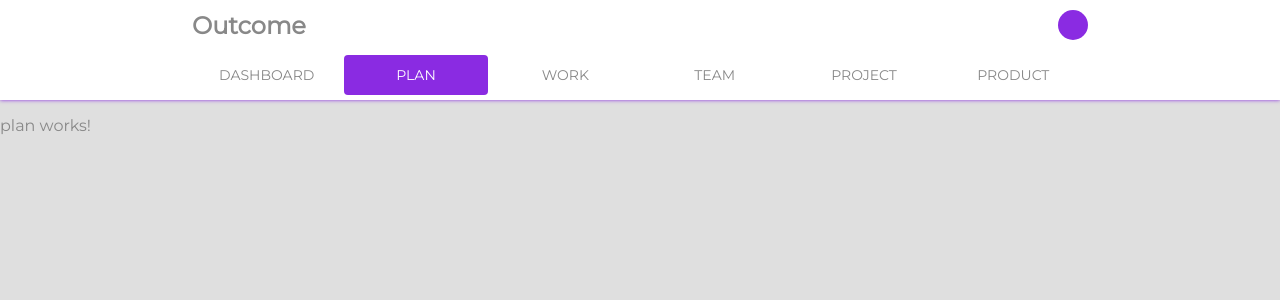
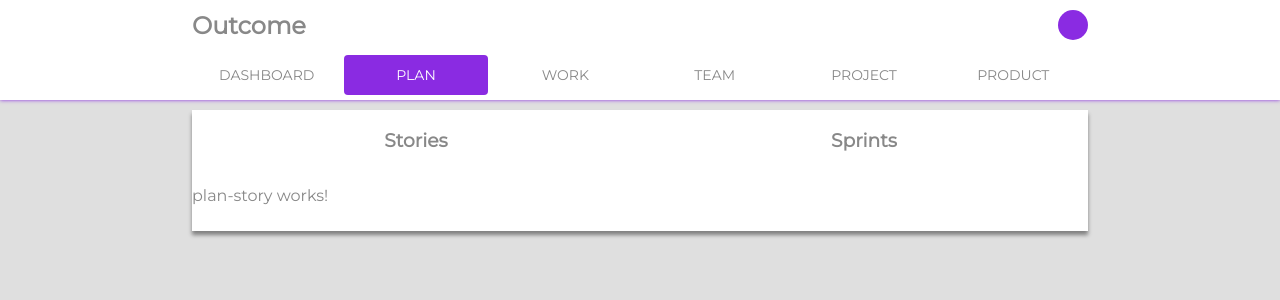
Before and after one commit to aatishrana/outcome-ng, an Angular app: page /plan in a window 1280 px wide. Shown: the top 300 px of the page. Built offline with nearby package versions, Linux system fonts and the light colour scheme.

Commit message:
started plan component

```diff
--- a/src/app/app.module.ts
+++ b/src/app/app.module.ts
@@ -13,6 +13,8 @@ import {TeamComponent} from './home/team/team.component';
 import {ProjectComponent} from './home/project/project.component';
 import {ProductComponent} from './home/product/product.component';
 import {MainService} from './common/main.service';
+import { PlanStoryComponent } from './home/plan/plan-story/plan-story.component';
+import { PlanSprintComponent } from './home/plan/plan-sprint/plan-sprint.component';
 
 
 @NgModule({
@@ -25,7 +27,9 @@ import {MainService} from './common/main.service';
     WorkComponent,
     TeamComponent,
     ProjectComponent,
-    ProductComponent
+    ProductComponent,
+    PlanStoryComponent,
+    PlanSprintComponent
   ],
   imports: [
     BrowserModule,
--- /dev/null
+++ b/src/app/home/plan/plan-sprint/plan-sprint.component.html
@@ -0,0 +1,3 @@
+<p>
+  plan-sprint works!
+</p>
--- /dev/null
+++ b/src/app/home/plan/plan-sprint/plan-sprint.component.ts
@@ -0,0 +1,15 @@
+import { Component, OnInit } from '@angular/core';
+
+@Component({
+  selector: 'app-plan-sprint',
+  templateUrl: './plan-sprint.component.html',
+  styleUrls: ['./plan-sprint.component.css']
+})
+export class PlanSprintComponent implements OnInit {
+
+  constructor() { }
+
+  ngOnInit() {
+  }
+
+}
--- /dev/null
+++ b/src/app/home/plan/plan-story/plan-story.component.html
@@ -0,0 +1,3 @@
+<p>
+  plan-story works!
+</p>
--- /dev/null
+++ b/src/app/home/plan/plan-story/plan-story.component.ts
@@ -0,0 +1,15 @@
+import { Component, OnInit } from '@angular/core';
+
+@Component({
+  selector: 'app-plan-story',
+  templateUrl: './plan-story.component.html',
+  styleUrls: ['./plan-story.component.css']
+})
+export class PlanStoryComponent implements OnInit {
+
+  constructor() { }
+
+  ngOnInit() {
+  }
+
+}
--- a/src/app/home/plan/plan.component.css
+++ b/src/app/home/plan/plan.component.css
@@ -0,0 +1,5 @@
+.plan-content {
+  background-color : #FFFFFF;
+  box-shadow       : 0 4px 4px grey;
+  margin-top       : 10px;
+}
--- a/src/app/home/plan/plan.component.html
+++ b/src/app/home/plan/plan.component.html
@@ -1,3 +1,12 @@
-<p>
-  plan works!
-</p>
+<div class="content plan-content h100">
+  <div class="flex-row">
+    <div class="f1-50 center-text btn-action" (click)="selected=1;"><h3>Stories</h3></div>
+    <div class="f1-50 center-text btn-action" (click)="selected=2;"><h3>Sprints</h3></div>
+  </div>
+  <div class="w100 h100" *ngIf="selected==1">
+    <app-plan-story></app-plan-story>
+  </div>
+  <div class="w100 h100" *ngIf="selected==2">
+    <app-plan-sprint></app-plan-sprint>
+  </div>
+</div>
--- a/src/app/home/plan/plan.component.ts
+++ b/src/app/home/plan/plan.component.ts
@@ -1,4 +1,4 @@
-import { Component, OnInit } from '@angular/core';
+import {Component, OnInit} from '@angular/core';
 
 @Component({
   selector: 'app-plan',
@@ -7,7 +7,10 @@ import { Component, OnInit } from '@angular/core';
 })
 export class PlanComponent implements OnInit {
 
-  constructor() { }
+  selected = 1;
+
+  constructor() {
+  }
 
   ngOnInit() {
   }
```
Also changed, not shown: src/app/home/plan/plan-sprint/plan-sprint.component.css (added), src/app/home/plan/plan-story/plan-story.component.css (added), 2 other files (tests, documents, lock files or other folders).
